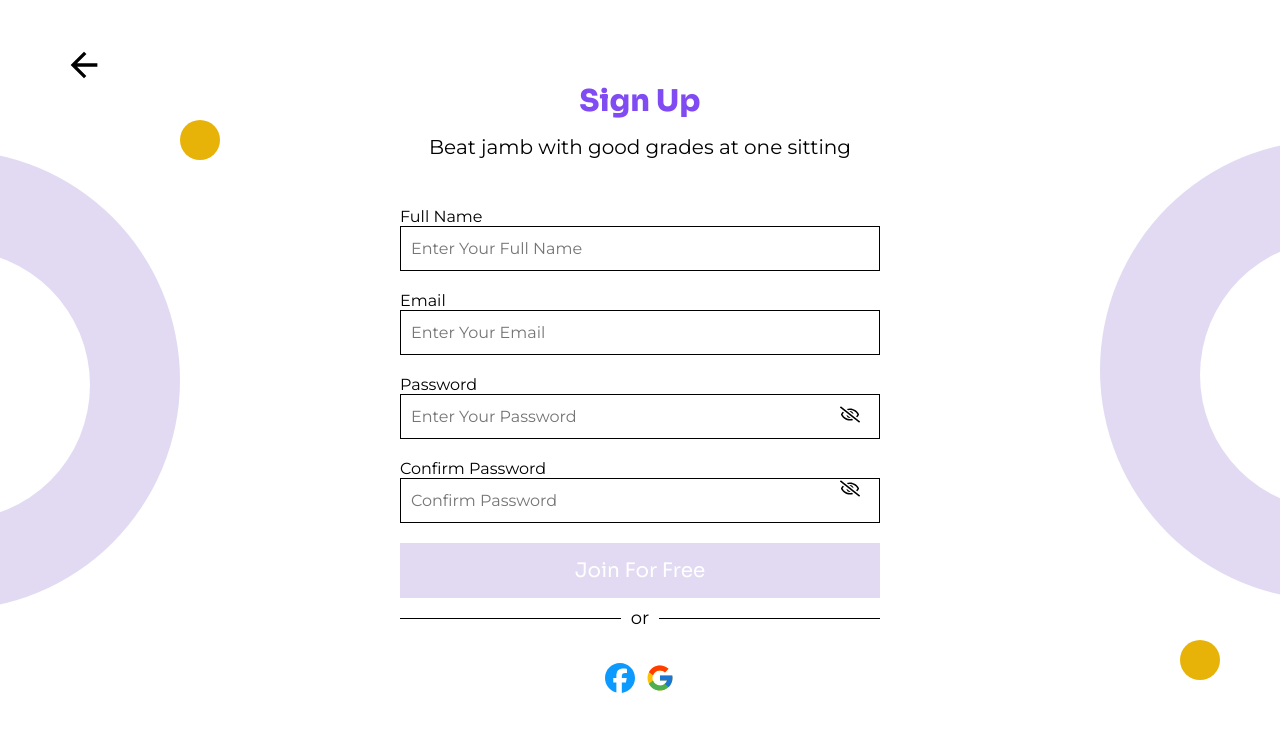
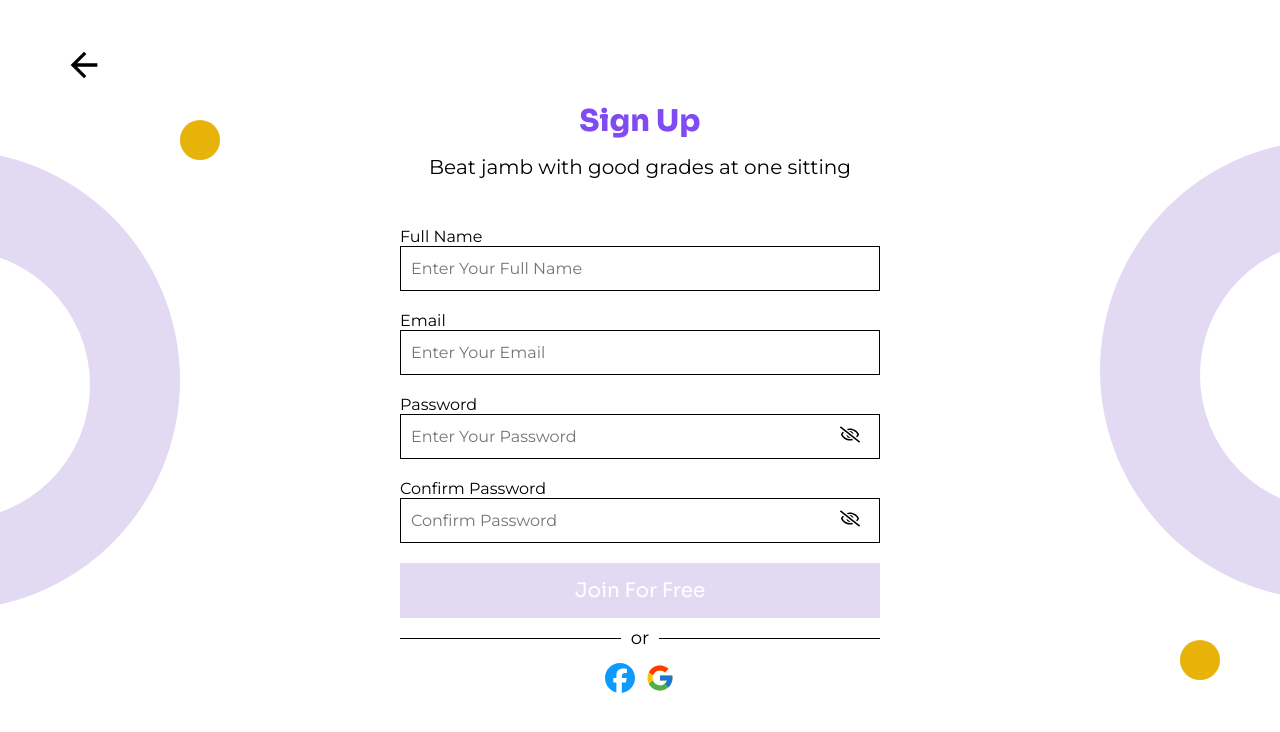
Before and after one commit to Kenzkyi/legacyBuilder, a React (Vite) app: page /signup in a window 1280 px wide. Shown: the top 732 px of the page. Built offline with nearby package versions, Linux system fonts and the light colour scheme.

Commit message:
added toastcontainer to the main.jsx

```diff
--- a/src/App.jsx
+++ b/src/App.jsx
@@ -9,6 +9,7 @@ import ForgetPassword from "./auth/ForgetPassword";
 import ResetLink from "./auth/ResetLink";
 import ResetPassword from "./auth/welcomeback/ResetPassword";
 import Loading from "./auth/welcomeback/Loading";
+import LearnMore from "./pages/jacob/LearnMore";
 
 const routes = createBrowserRouter([
   { path: "*", element: <div>404 error</div> },
@@ -21,6 +22,7 @@ const routes = createBrowserRouter([
   { path: "/resetlink", element: <ResetLink /> },
   { path: "resetpassword", element: <ResetPassword /> },
   { path: "/loading", element: <Loading /> },
+  { path: "/learnmore", element: <LearnMore /> },
 ]);
 
 const App = () => {
--- a/src/auth/ForgetPassword.jsx
+++ b/src/auth/ForgetPassword.jsx
@@ -1,8 +1,7 @@
 import React from "react";
 import "../styles/authCss/auth.css";
 import { IoCloseCircleOutline } from "react-icons/io5";
-import { toast, ToastContainer } from "react-toastify";
-import "react-toastify/dist/ReactToastify.css";
+import { toast } from "react-toastify";
 import { useNavigate } from "react-router-dom";
 
 const ForgetPassword = () => {
@@ -61,7 +60,6 @@ const ForgetPassword = () => {
 
   return (
     <div className="signupMain">
-      <ToastContainer />
       <div className="circle">
         <div className="innercircle"></div>
       </div>
--- a/src/auth/Login.jsx
+++ b/src/auth/Login.jsx
@@ -5,8 +5,7 @@ import { FcGoogle } from "react-icons/fc";
 import { IoMdArrowBack } from "react-icons/io";
 import { FaRegEye } from "react-icons/fa";
 import { FaRegEyeSlash } from "react-icons/fa";
-import { toast, ToastContainer } from "react-toastify";
-import "react-toastify/dist/ReactToastify.css";
+import { toast } from "react-toastify";
 import { useNavigate } from "react-router-dom";
 
 const Login = () => {
@@ -70,7 +69,8 @@ const Login = () => {
     if (
       validateEmail(email) &&
       password.trim() !== "" &&
-      password.length >= 6
+      password.length >= 6 &&
+      password.length <= 60
     ) {
       setDisabled(false);
     } else {
@@ -80,7 +80,6 @@ const Login = () => {
 
   return (
     <div className="signupMain">
-      <ToastContainer />
       <div className="circle">
         <div className="innercircle"></div>
       </div>
--- a/src/auth/SignUp.jsx
+++ b/src/auth/SignUp.jsx
@@ -5,8 +5,8 @@ import { FcGoogle } from "react-icons/fc";
 import { IoMdArrowBack } from "react-icons/io";
 import { FaRegEye } from "react-icons/fa";
 import { FaRegEyeSlash } from "react-icons/fa";
-import { toast, ToastContainer } from "react-toastify";
-import "react-toastify/dist/ReactToastify.css";
+import { toast } from "react-toastify";
+
 const SignUp = () => {
   const [showPassword, setShowPassword] = useState(false);
   const [showConfirmPassword, setShowConfirmPassword] = useState(false);
@@ -89,6 +89,7 @@ const SignUp = () => {
       validateEmail(email) &&
       password.trim() !== "" &&
       password.length >= 6 &&
+      password.length <= 60 &&
       confirmPassword.trim() !== "" &&
       password === confirmPassword
     ) {
@@ -110,7 +111,6 @@ const SignUp = () => {
   };
   return (
     <div className="signupMain">
-      <ToastContainer />
       <div className="circle">
         <div className="innercircle"></div>
       </div>
@@ -183,6 +183,7 @@ const SignUp = () => {
           </div>
           <div className="signinput">
             <label className="signuplabel">Confirm Password</label>
+            <div className="inputwrapper">
               <input
                 name="confirmPassword"
                 onChange={handleChange}
@@ -193,12 +194,13 @@ const SignUp = () => {
                 required
                 className="signinputmain2"
               />
+              <div className="eyeIcon1" onClick={handleShowConfirmPassword}>
+                {showConfirmPassword ? <FaRegEye /> : <FaRegEyeSlash />}
+              </div>
+            </div>
             {errorMessage.confirmPassword && (
               <p className="error">{errorMessage.confirmPassword}</p>
             )}
-            <div className="eyeIcon1" onClick={handleShowConfirmPassword}>
-              {showConfirmPassword ? <FaRegEye /> : <FaRegEyeSlash />}
-            </div>
           </div>
           <button
             type="submit"
--- a/src/main.jsx
+++ b/src/main.jsx
@@ -1,14 +1,17 @@
-import { StrictMode } from 'react'
-import { createRoot } from 'react-dom/client'
-import './index.css'
-import App from './App.jsx'
-import { Provider } from 'react-redux'
-import { store } from './global/store.js'
+import { StrictMode } from "react";
+import { createRoot } from "react-dom/client";
+import "./index.css";
+import App from "./App.jsx";
+import { Provider } from "react-redux";
+import { store } from "./global/store.js";
+import { ToastContainer } from "react-toastify";
+// import "react-toastify/dist/ReactToastify.css";
 
-createRoot(document.getElementById('root')).render(
+createRoot(document.getElementById("root")).render(
   <StrictMode>
     <Provider store={store}>
+      <ToastContainer />
       <App />
     </Provider>
-  </StrictMode>,
-)
+  </StrictMode>
+);
--- /dev/null
+++ b/src/pages/jacob/LearnMore.jsx
@@ -0,0 +1,7 @@
+import React from "react";
+
+const LearnMore = () => {
+  return <div>LearnMore</div>;
+};
+
+export default LearnMore;
--- a/src/styles/authCss/auth.css
+++ b/src/styles/authCss/auth.css
@@ -304,7 +304,7 @@
   align-items: center;
   gap: 10px;
   width: 80%;
-  height: 10vh;
+  height: 5vh;
 }
 .facebookIcon {
   font-size: 30px;
```
Lines whose indentation alone changed are shown as unchanged.
